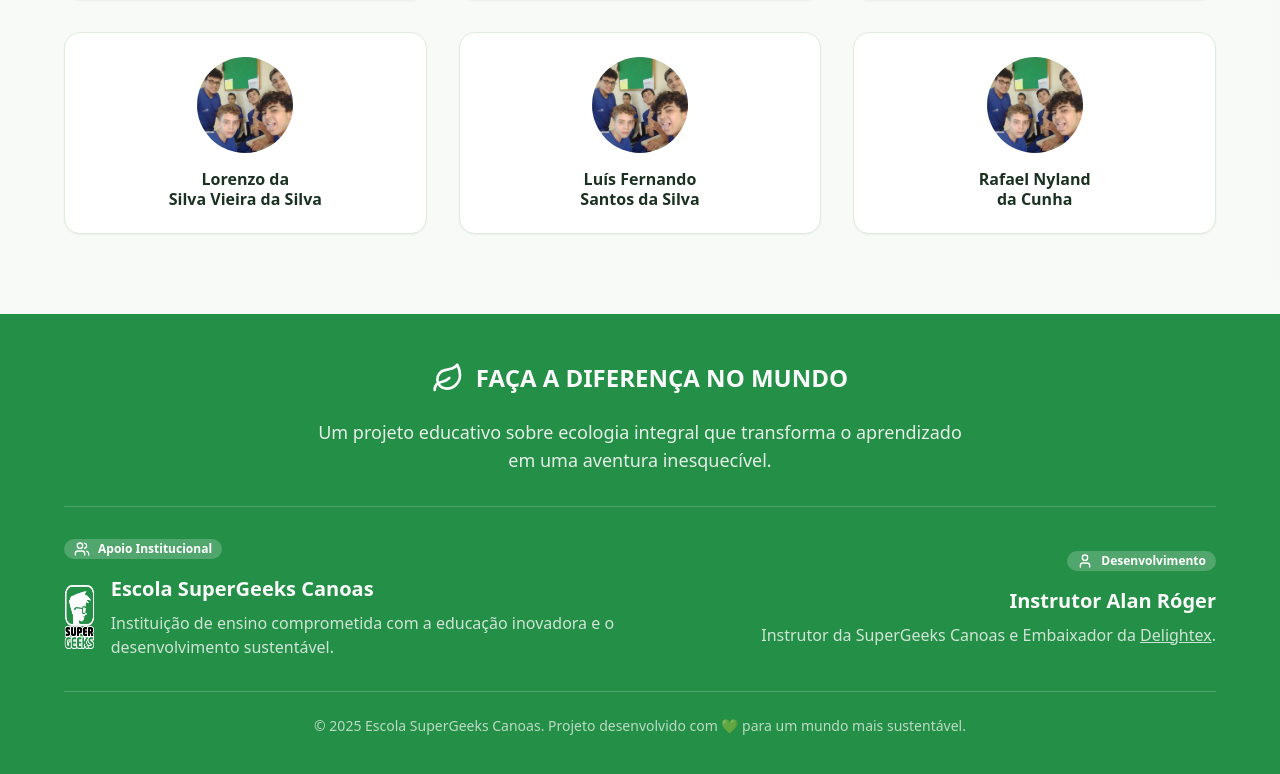
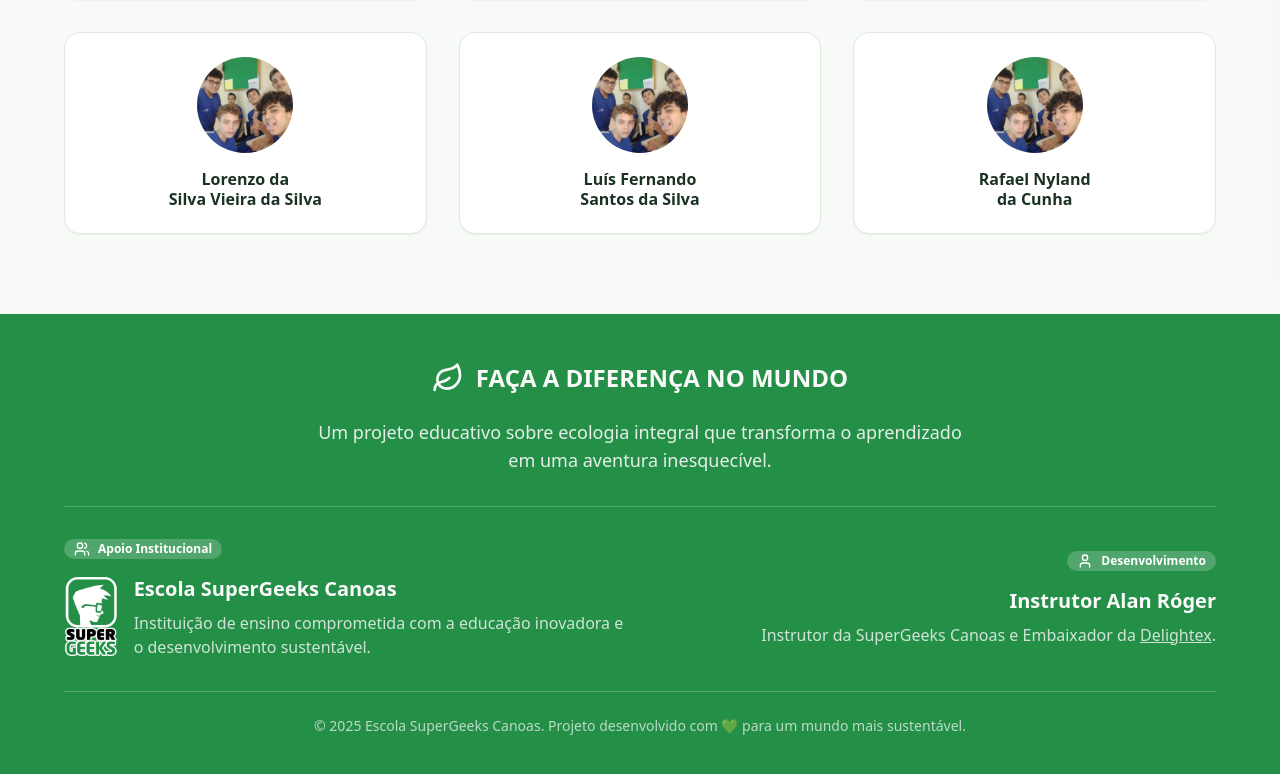
Before and after one commit to alanroger92/ecologia-integral, a React (Vite) app: page / in a window 1280 px wide. Shown: the part 6578-7352 px from the top of the page. Built offline with nearby package versions, Linux system fonts and the light colour scheme; no server answers; the database is empty.

Commit message:
Fix footer image aspect ratio
Adjusted the SuperGeeks logo in the footer to prevent it from appearing flattened and to maintain its original aspect ratio.

```diff
--- a/src/components/Footer.tsx
+++ b/src/components/Footer.tsx
@@ -33,7 +33,7 @@ export const Footer = () => {
                   <img
                     src="/lovable-uploads/10b215c5-fe99-43e6-9056-a4d6dc915a13.png"
                     alt="SuperGeeks Logo"
-                    className="h-16 w-auto"
+                    className="h-20 w-20 object-contain"
                   />
                 </a>
                 <div>
```
